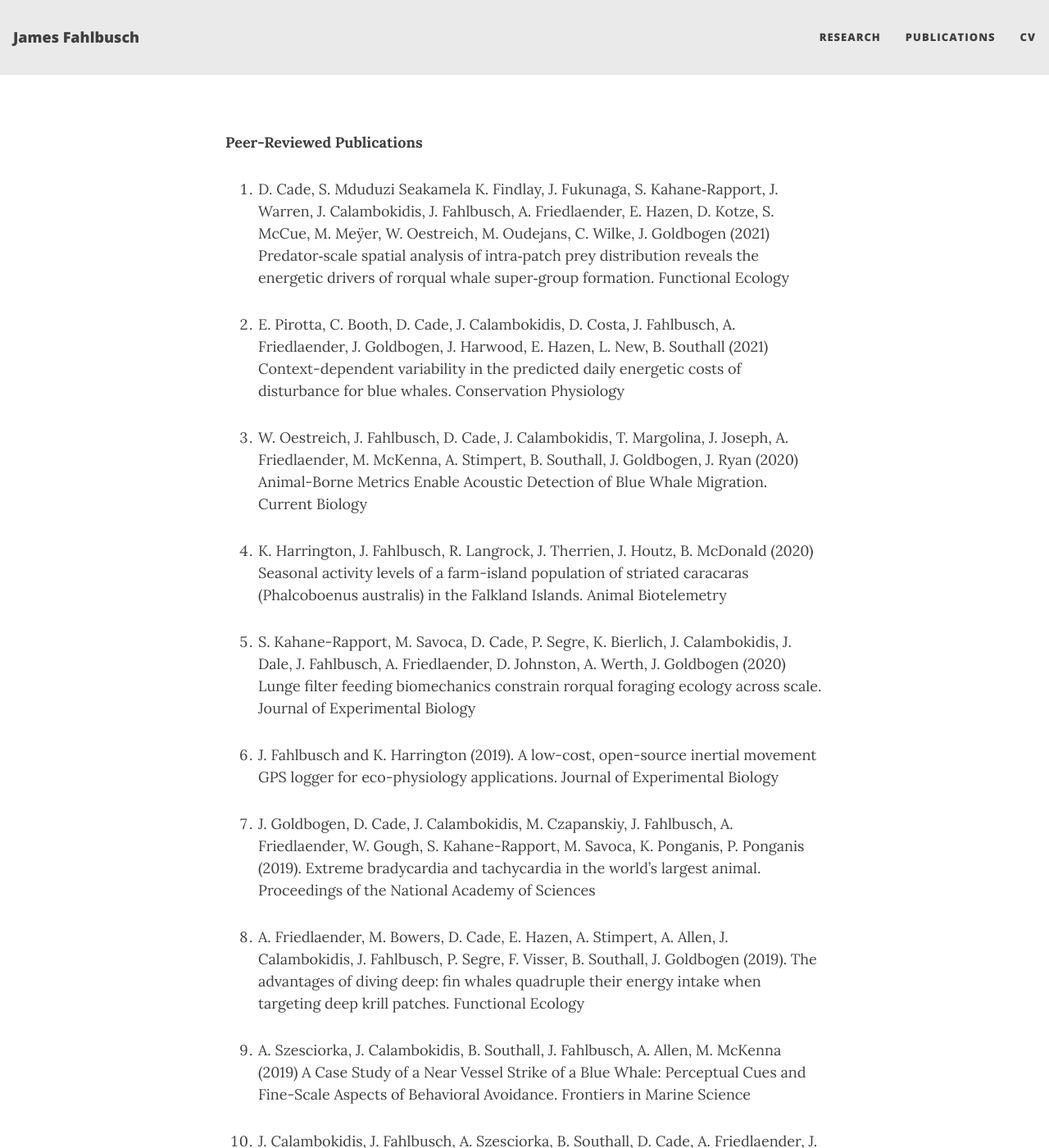
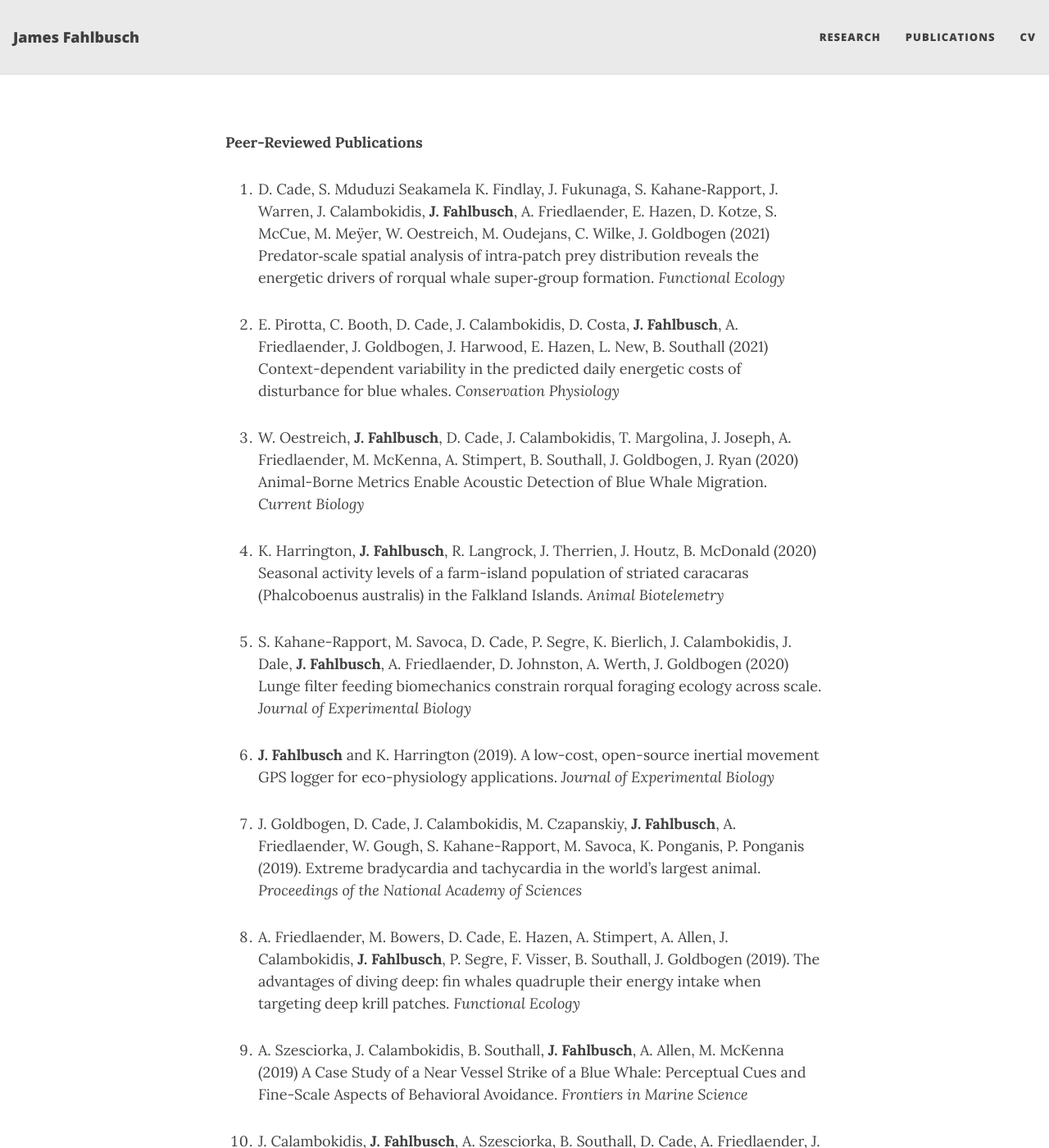
Before and after one commit to physalus/physalus.github.io, a Jekyll site: the page built from publications.md, in a window 1280 px wide and 1400 px high. Shown: the whole window at 82% size. Built offline with Jekyll 4.4.1, drawn with Linux system fonts in a browser that asks for light colours; nearby versions of some CDN libraries; some of the changed text lies outside the part shown.

Commit message:
Update publications.md

```diff
--- a/publications.md
+++ b/publications.md
@@ -4,25 +4,24 @@ layout: page
 
 **Peer-Reviewed Publications**
 
-11. D. Cade, S. Mduduzi Seakamela K. Findlay, J. Fukunaga, S. Kahane‐Rapport, J. Warren, J. Calambokidis, J. Fahlbusch, A. Friedlaender, E. Hazen, D. Kotze, S. McCue, M. Meÿer, W. Oestreich, M. Oudejans, C. Wilke, J. Goldbogen (2021) Predator‐scale spatial analysis of intra‐patch prey distribution reveals the energetic drivers of rorqual whale super‐group formation. Functional Ecology
+11. D. Cade, S. Mduduzi Seakamela K. Findlay, J. Fukunaga, S. Kahane‐Rapport, J. Warren, J. Calambokidis, **J. Fahlbusch**, A. Friedlaender, E. Hazen, D. Kotze, S. McCue, M. Meÿer, W. Oestreich, M. Oudejans, C. Wilke, J. Goldbogen (2021) Predator‐scale spatial analysis of intra‐patch prey distribution reveals the energetic drivers of rorqual whale super‐group formation. *Functional Ecology*
 
-10. E. Pirotta, C. Booth, D. Cade, J. Calambokidis, D. Costa, J. Fahlbusch, A. Friedlaender, J.
-Goldbogen, J. Harwood, E. Hazen, L. New, B. Southall (2021) Context-dependent variability in the predicted daily energetic costs of disturbance for blue whales. Conservation Physiology
+10. E. Pirotta, C. Booth, D. Cade, J. Calambokidis, D. Costa, **J. Fahlbusch**, A. Friedlaender, J. Goldbogen, J. Harwood, E. Hazen, L. New, B. Southall (2021) Context-dependent variability in the predicted daily energetic costs of disturbance for blue whales. *Conservation Physiology*
 
-9. W. Oestreich, J. Fahlbusch, D. Cade, J. Calambokidis, T. Margolina, J. Joseph, A. Friedlaender, M. McKenna, A. Stimpert, B. Southall, J. Goldbogen, J. Ryan (2020) Animal-Borne Metrics Enable Acoustic Detection of Blue Whale Migration. Current Biology
+9. W. Oestreich, **J. Fahlbusch**, D. Cade, J. Calambokidis, T. Margolina, J. Joseph, A. Friedlaender, M. McKenna, A. Stimpert, B. Southall, J. Goldbogen, J. Ryan (2020) Animal-Borne Metrics Enable Acoustic Detection of Blue Whale Migration. *Current Biology*
 
-8. K. Harrington, J. Fahlbusch, R. Langrock, J. Therrien, J. Houtz, B. McDonald (2020) Seasonal activity levels of a farm-island population of striated caracaras (Phalcoboenus australis) in the Falkland Islands. Animal Biotelemetry
+8. K. Harrington, **J. Fahlbusch**, R. Langrock, J. Therrien, J. Houtz, B. McDonald (2020) Seasonal activity levels of a farm-island population of striated caracaras (Phalcoboenus australis) in the Falkland Islands. *Animal Biotelemetry*
 
-7. S. Kahane-Rapport, M. Savoca, D. Cade, P. Segre, K. Bierlich, J. Calambokidis, J. Dale, J. Fahlbusch, A. Friedlaender, D. Johnston, A. Werth, J. Goldbogen (2020) Lunge filter feeding biomechanics constrain rorqual foraging ecology across scale. Journal of Experimental Biology
+7. S. Kahane-Rapport, M. Savoca, D. Cade, P. Segre, K. Bierlich, J. Calambokidis, J. Dale, **J. Fahlbusch**, A. Friedlaender, D. Johnston, A. Werth, J. Goldbogen (2020) Lunge filter feeding biomechanics constrain rorqual foraging ecology across scale. *Journal of Experimental Biology*
 
-6. J. Fahlbusch and K. Harrington (2019). A low-cost, open-source inertial movement GPS logger for eco-physiology applications. Journal of Experimental Biology
+6. **J. Fahlbusch** and K. Harrington (2019). A low-cost, open-source inertial movement GPS logger for eco-physiology applications. *Journal of Experimental Biology*
 
-5. J. Goldbogen, D. Cade, J. Calambokidis, M. Czapanskiy, J. Fahlbusch, A. Friedlaender, W. Gough, S. Kahane-Rapport, M. Savoca, K. Ponganis, P. Ponganis (2019). Extreme bradycardia and tachycardia in the world’s largest animal. Proceedings of the National Academy of Sciences
+5. J. Goldbogen, D. Cade, J. Calambokidis, M. Czapanskiy, **J. Fahlbusch**, A. Friedlaender, W. Gough, S. Kahane-Rapport, M. Savoca, K. Ponganis, P. Ponganis (2019). Extreme bradycardia and tachycardia in the world’s largest animal. *Proceedings of the National Academy of Sciences*
 
-4. A. Friedlaender, M. Bowers, D. Cade, E. Hazen, A. Stimpert, A. Allen, J. Calambokidis, J. Fahlbusch, P. Segre, F. Visser, B. Southall, J. Goldbogen (2019). The advantages of diving deep: fin whales quadruple their energy intake when targeting deep krill patches. Functional Ecology
+4. A. Friedlaender, M. Bowers, D. Cade, E. Hazen, A. Stimpert, A. Allen, J. Calambokidis, **J. Fahlbusch**, P. Segre, F. Visser, B. Southall, J. Goldbogen (2019). The advantages of diving deep: fin whales quadruple their energy intake when targeting deep krill patches. *Functional Ecology*
 
-3. A. Szesciorka, J. Calambokidis, B. Southall, J. Fahlbusch, A. Allen, M. McKenna (2019) A Case Study of a Near Vessel Strike of a Blue Whale: Perceptual Cues and Fine-Scale Aspects of Behavioral Avoidance. Frontiers in Marine Science
+3. A. Szesciorka, J. Calambokidis, B. Southall, **J. Fahlbusch**, A. Allen, M. McKenna (2019) A Case Study of a Near Vessel Strike of a Blue Whale: Perceptual Cues and Fine-Scale Aspects of Behavioral Avoidance. *Frontiers in Marine Science*
 
-2. J. Calambokidis, J. Fahlbusch, A. Szesciorka, B. Southall, D. Cade, A. Friedlaender, J. Goldbogen (2019). Differential vulnerability to ship strikes between day and night for blue, fin, and humpback whales based on dive and movement data from archival tags. Frontiers in Marine Science
+2. J. Calambokidis, **J. Fahlbusch**, A. Szesciorka, B. Southall, D. Cade, A. Friedlaender, J. Goldbogen (2019). Differential vulnerability to ship strikes between day and night for blue, fin, and humpback whales based on dive and movement data from archival tags. *Frontiers in Marine Science*
 
-1. L. Lewis, J. Calambokidis, A. Stimpert, J. Fahlbusch, A. Friedlaender, J. Hildebrand, M. McKenna, S. Mesnick, E. Oleson, B. Southall, A. Szesciorka, A. Sirovic (2018). Context-dependent variability in blue whale acoustic behaviour. Royal Society Open Science.
+1. L. Lewis, J. Calambokidis, A. Stimpert, **J. Fahlbusch**, A. Friedlaender, J. Hildebrand, M. McKenna, S. Mesnick, E. Oleson, B. Southall, A. Szesciorka, A. Sirovic (2018). Context-dependent variability in blue whale acoustic behaviour. *Royal Society Open Science*
```
